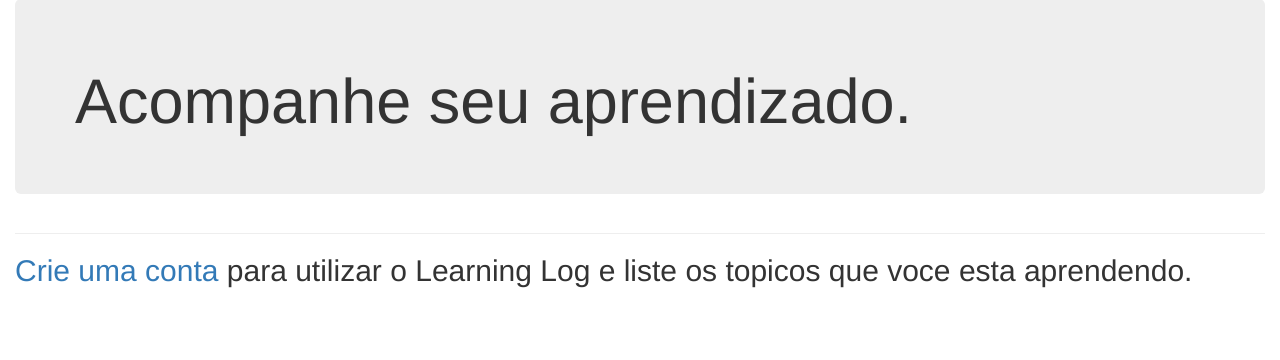
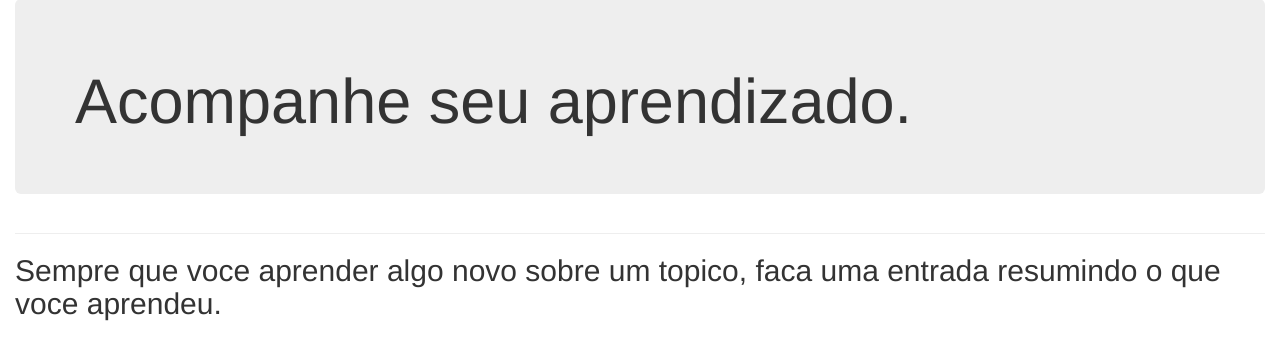
Before and after one commit to Moises-Jorge/Learning_Log, a Django app: page / in a window 1280 px wide. Shown: the part 112-472 px from the top of the page. Run offline with Django 5.2, Linux system fonts and the light colour scheme; the visitor is signed in with stand-in values (Sample User, id 1); some libraries are stand-ins or nearby versions.

Commit message:
style: styled index page

```diff
--- a/templates/l_logs/index.html
+++ b/templates/l_logs/index.html
@@ -7,7 +7,17 @@
 {% endblock header %}
 
 {% block content %}
-	<h2>
-		<a href="{% url 'register' %}">Crie uma conta</a> para utilizar o Learning Log e liste os topicos que voce esta aprendendo.
-	</h2>
+	{% if user.is_authenticated %}
+		<h2>
+			Sempre que voce aprender algo novo sobre um topico, faca uma entrada resumindo o que voce aprendeu.
+		</h2>
+	{% else %}
+		<h2>
+			<a href="{% url 'register' %}">Crie uma conta</a> para utilizar o Learning Log e liste os topicos que voce esta aprendendo.
+		</h2>
+
+		<h2>
+			Sempre que voce aprender algo novo sobre um topico, faca uma entrada resumindo o que voce aprendeu.
+		</h2>
+	{% endif %}
 {% endblock content %}
```
